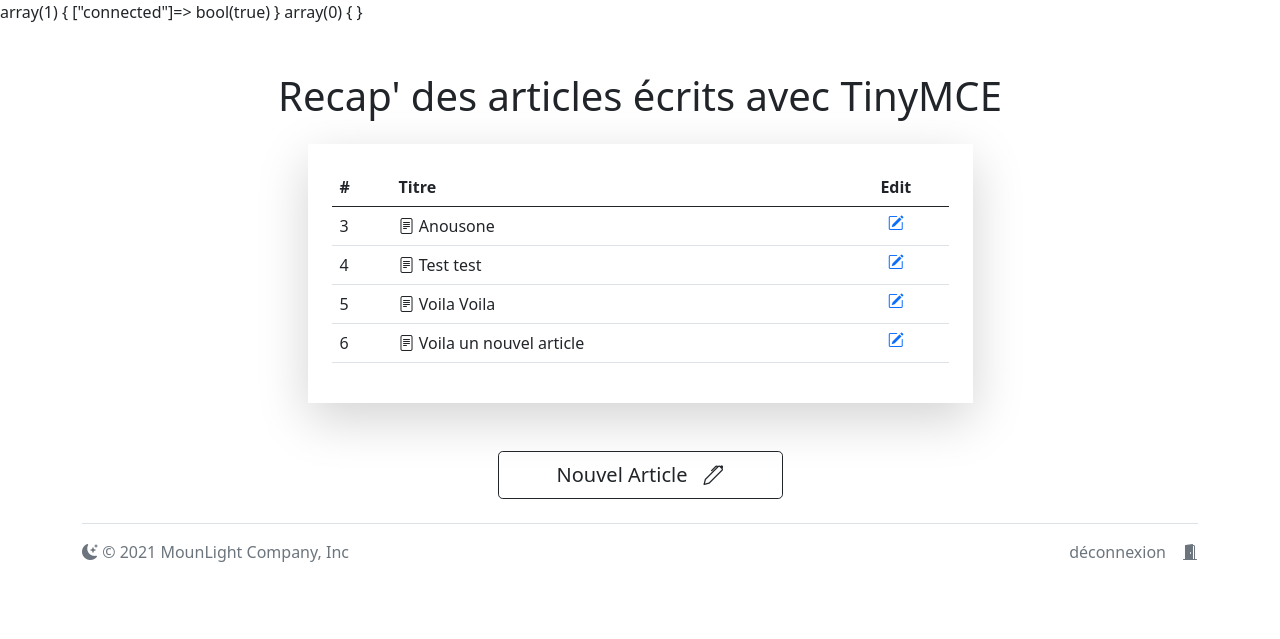
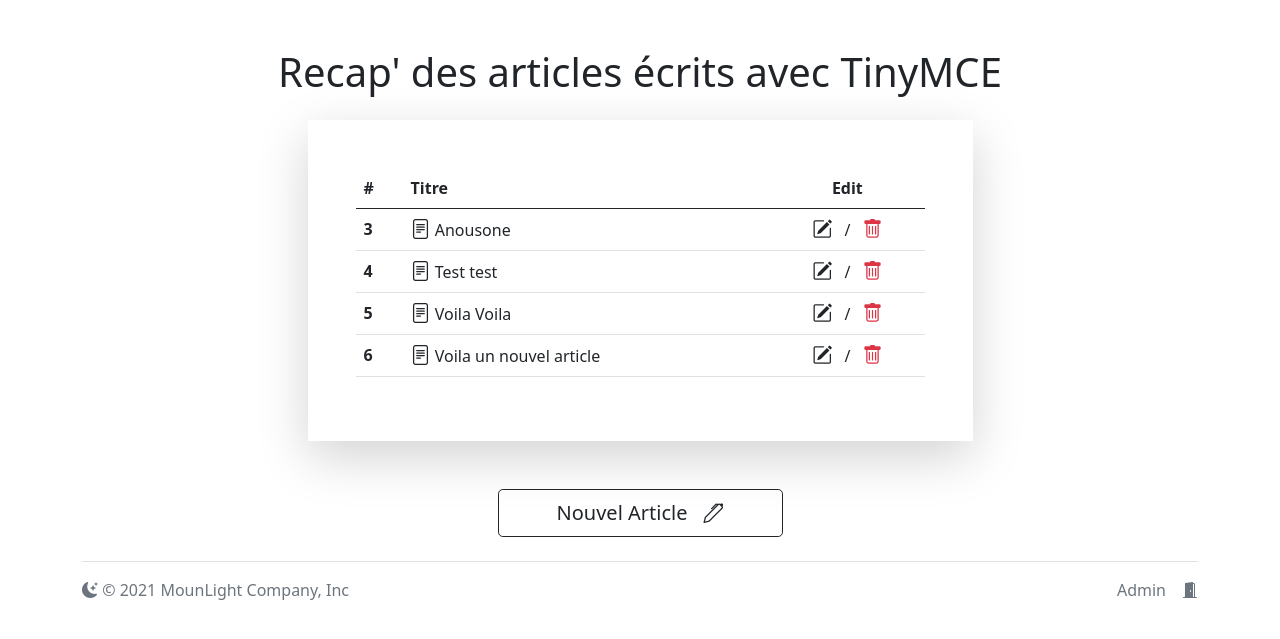
Before and after one commit to AnousoneM/mytinymce, a PHP site: page / in a window 1280 px wide. Shown: the top 639 px of the page. Run offline with PHP 8.4, Linux system fonts and the light colour scheme; the visitor is signed in with stand-in values (Sample User, id 1); data comes from the database, SQL or seed files in the repository.

Commit message:
Petite MAJ nocturne

```diff
--- a/controllers/controller-upload.php
+++ b/controllers/controller-upload.php
@@ -1,15 +1,15 @@
 <?php
-// Allowed origins to upload images
+// nous autorisons les noms de domaine localhost et notre vhost
 $accepted_origins = array("http://localhost", "http://mytinymce");
 
-// Images upload path
+// Chemin du dossier image dans lequel nous allons stocker les images de notre tinyMCE
 $imageFolder = "../public/img/";
 
 reset($_FILES);
 $temp = current($_FILES);
 if(is_uploaded_file($temp['tmp_name'])){
     if(isset($_SERVER['HTTP_ORIGIN'])){
-        // Same-origin requests won't set an origin. If the origin is set, it must be valid.
+
         if(in_array($_SERVER['HTTP_ORIGIN'], $accepted_origins)){
             header('Access-Control-Allow-Origin: ' . $_SERVER['HTTP_ORIGIN']);
         }else{
--- a/index.php
+++ b/index.php
@@ -1,16 +1,14 @@
 <?php
 session_start();
 
-var_dump($_SESSION);
-var_dump($_COOKIE);
-
-// Logique de connection basé sur session et cookie
+/////////////////////////////////////////////////////////
+// Logique de connection basé sur session et cookie ////
 $connected = false;
 
 if (isset($_SESSION['connected']) || isset($_COOKIE['connected'])) {
     $connected = true;
 }
-//////////////////////////////////////////////////
+////////////////////////////////////////////////////////
 
 require_once 'models/Database.php';
 require_once 'models/Articles.php';
@@ -42,7 +40,7 @@ $allArticlesArray = $articlesObj->getAllArticles();
             <h1 class="text-center">Recap' des articles écrits avec TinyMCE</h1>
         </div>
         <div class="row justify-content-center">
-            <div class="table-responsive shadow-lg col-7 p-4 mb-5">
+            <div class="table-responsive shadow-lg col-7 p-5 mb-5">
                 <table class="table">
                     <thead>
                         <th>#</th>
@@ -51,13 +49,14 @@ $allArticlesArray = $articlesObj->getAllArticles();
                     </thead>
                     <tbody>
 
-
                         <?php
                         foreach ($allArticlesArray as $article) { ?>
                             <tr>
-                                <td><?= $article['articles_id'] ?></td>
-                                <td><a href="views/article.php?article=<?= $article['articles_id'] ?>" class="text-decoration-none text-reset"><i class="bi bi-file-text"></i> <?= $article['articles_title'] ?></a></td>
-                                <td class="text-center"><a href=""><i class="bi bi-pencil-square"></i></a></td>
+                                <td class="fw-bold"><?= $article['articles_id'] ?></td>
+                                <td class="align-middle"><a href="views/article.php?article=<?= $article['articles_id'] ?>" class="text-decoration-none text-reset"><i class="bi bi-file-text h5"></i> <?= $article['articles_title'] ?></a></td>
+                                <td class="text-center">
+                                    <a href="/" class="text-dark"><i class="bi bi-pencil-square h5 me-2"></i></a> / <a href="/" class="text-danger"><i class="bi bi-trash h5 ms-2"></i></a>
+                                </td>
                             </tr>
                         <?php } ?>
 
@@ -85,13 +84,13 @@ $allArticlesArray = $articlesObj->getAllArticles();
                 <?php if ($connected) { ?>
                     <li class="ms-3">
                         <a class="text-muted text-decoration-none" href="views/deconnection.php">
-                        déconnexion<i class="bi bi-door-open-fill ms-3"></i>
+                            Admin<i class="bi bi-door-open-fill ms-3"></i>
                         </a>
                     </li>
                 <?php } else { ?>
                     <li class="ms-3">
                         <a class="text-muted text-decoration-none" href="views/login.php">
-                            connexion<i class="bi bi-person-bounding-box ms-3"></i>
+                            Connexion<i class="bi bi-person-bounding-box ms-3"></i>
                         </a>
                     </li>
                 <?php } ?>
--- a/views/deconnection.php
+++ b/views/deconnection.php
@@ -9,6 +9,8 @@ session_start();
 session_unset();
 session_destroy();
 setcookie('connected', '', 0, '/');
+
+$connected = false;
 
 ?>
 
--- a/views/login.php
+++ b/views/login.php
@@ -1,6 +1,8 @@
 <?php
 
 session_start();
+
+$connected = false;
 
 var_dump($_POST);
 var_dump($_SESSION);
@@ -66,6 +68,7 @@ if (isset($_POST['btn-connection'])) {
                         <input type="checkbox" class="form-check-input" name="stayConnected" id="stayConnected">
                         <label class="form-check-label" for="stayConnected">Rester connecté(e)</label>
                     </div>
+                    <button type="button" class="btn btn-secondary" onclick="window.history.back()">Annuler</button>
                     <button type="submit" class="btn btn-primary" name="btn-connection" id="btn-connection">Connexion</button>
                 </form>
             </div>
```
Also changed, not shown: views/article.php (+10 -0 lines), views/includes/footer.php (+15 -5 lines), views/write.php (+3 -5 lines).
